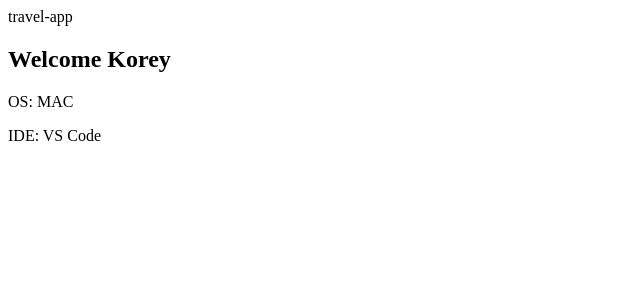
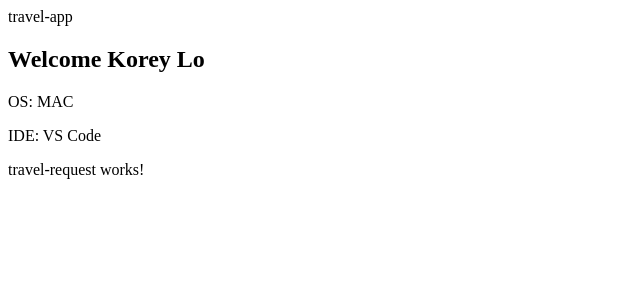
Before and after one commit to koreylo9/CSC463, an Angular app: page / in a window 1280 px wide. Shown: the top 300 px of the page, without its empty margins (0-640 px from the left). Built offline with nearby package versions, Linux system fonts and the light colour scheme.

Commit message:
add travel request component

```diff
--- a/src/app/app.component.html
+++ b/src/app/app.component.html
@@ -1,4 +1,6 @@
 {{title}}
-<h2>Welcome Korey</h2>
+<h2>Welcome Korey Lo</h2>
 <p>OS: MAC
 <p>IDE: VS Code
+
+  <app-travel-request></app-travel-request>
--- a/src/app/app.module.ts
+++ b/src/app/app.module.ts
@@ -2,10 +2,12 @@ import { BrowserModule } from '@angular/platform-browser';
 import { NgModule } from '@angular/core';
 
 import { AppComponent } from './app.component';
+import { TravelRequestComponent } from './travel-request/travel-request.component';
 
 @NgModule({
   declarations: [
-    AppComponent
+    AppComponent,
+    TravelRequestComponent
   ],
   imports: [
     BrowserModule
--- /dev/null
+++ b/src/app/travel-request/travel-request.component.html
@@ -0,0 +1 @@
+<p>travel-request works!</p>
--- /dev/null
+++ b/src/app/travel-request/travel-request.component.ts
@@ -0,0 +1,15 @@
+import { Component, OnInit } from '@angular/core';
+
+@Component({
+  selector: 'app-travel-request',
+  templateUrl: './travel-request.component.html',
+  styleUrls: ['./travel-request.component.css']
+})
+export class TravelRequestComponent implements OnInit {
+
+  constructor() { }
+
+  ngOnInit(): void {
+  }
+
+}
```
Also changed, not shown: src/app/travel-request/travel-request.component.css (added), 1 other file (tests, documents, lock files or other folders).
